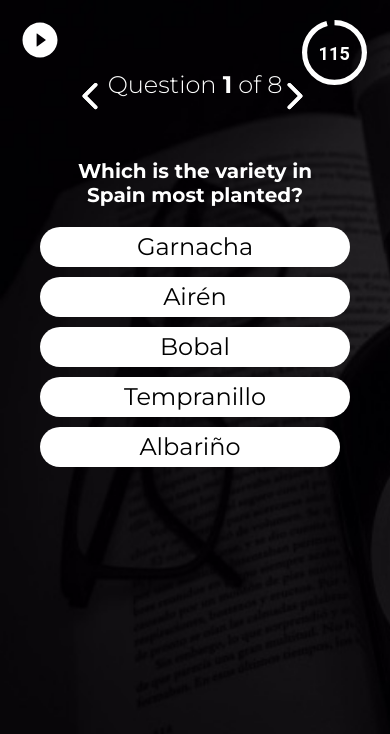
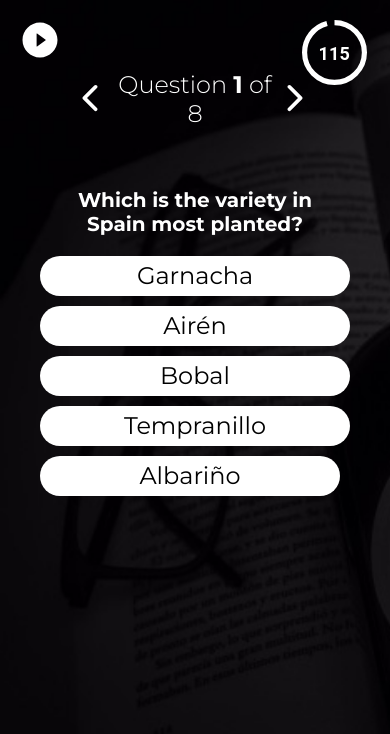
Before and after one commit to Guillef33/bodegaMission, a React (Create React App) app: page /game in a window 390 px wide. Shown: the top 734 px of the page. Built offline with nearby package versions, Linux system fonts and the light colour scheme; what survey-react would draw is missing.

Commit message:
responsive quiz question title

```diff
--- a/src/components/Quiz/Quiz.js
+++ b/src/components/Quiz/Quiz.js
@@ -67,7 +67,14 @@ function Quiz() {
             <div className="question-content-wrapper">
               <div className="question-fila-mobile">
                 <button
-                  className="arrow-forward arrow-mobile"
+                  className="arrow-forward"
+                  onClick={() => volverPregunta()}
+                >
+                  {" "}
+                  <IoIosArrowBack />
+                </button>
+                <button
+                  className="arrow-mobile-forward"
                   onClick={() => volverPregunta()}
                 >
                   {" "}
@@ -80,8 +87,12 @@ function Quiz() {
                   </span>{" "}
                   of 8
                 </h2>
+                <button className="arrow-back" onClick={() => pasarPregunta()}>
+                  {" "}
+                  <IoIosArrowForward />
+                </button>
                 <button
-                  className="arrow-back arrow-mobile"
+                  className="arrow-mobile-back"
                   onClick={() => pasarPregunta()}
                 >
                   {" "}
--- a/src/components/Quiz/Quiz.scss
+++ b/src/components/Quiz/Quiz.scss
@@ -56,10 +56,10 @@
 
 .question-fila-mobile {
   display: grid;
-  // grid-template-columns: 1fr 1fr 1fr;
+  grid-template-columns: 1fr 5fr 1fr;
 }
 
-.arrow-mobile {
+.arrow-mobile-forward, .arrow-mobile-back {
   display: none;
 }
 
@@ -69,6 +69,8 @@
   right: 30px;
   cursor: pointer;
 color: #ffffff;
+      background: transparent;
+      border: none;
 }
 
 .arrow-back svg {
@@ -81,6 +83,8 @@ color: #ffffff;
   left: 30px;
   cursor: pointer;
 color: #ffffff;
+      background: transparent;
+      border: none;
 }
 
 .arrow-forward svg {
@@ -118,24 +122,37 @@ color: #ffffff;
     margin: 30px;
   }
 
-  .arrow-mobile {
+  .arrow-back {
+    display: none;
+  }
+
+  .arrow-forward {
+    display: none;
+  }
+
+  .question-number {
+    text-align: center;
+  }
+
+  .arrow-mobile-back {
     display: block;
     background: transparent;
     border: none;
+    cursor: pointer;
+    color: #ffffff;
   }
 
-  .arrow-back {
-    top: 9%;
-    right: 70px;
+  .arrow-mobile-forward {
+      cursor: pointer;
+      color: #ffffff;
+      display: block;
+      background: transparent;
+      border: none;
   }
 
-  .arrow-forward {
-    top: 9%;
-    left: 70px;
-  }
 
-  .arrow-forward svg,
-  .arrow-back svg {
+  .arrow-mobile-forward svg,
+  .arrow-mobile-back svg {
     font-size: 40px;
   }
 
```
